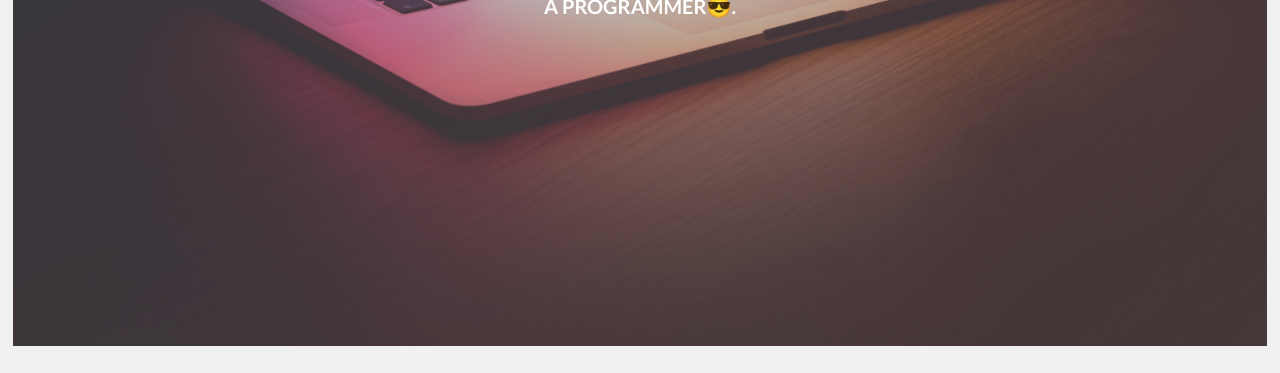
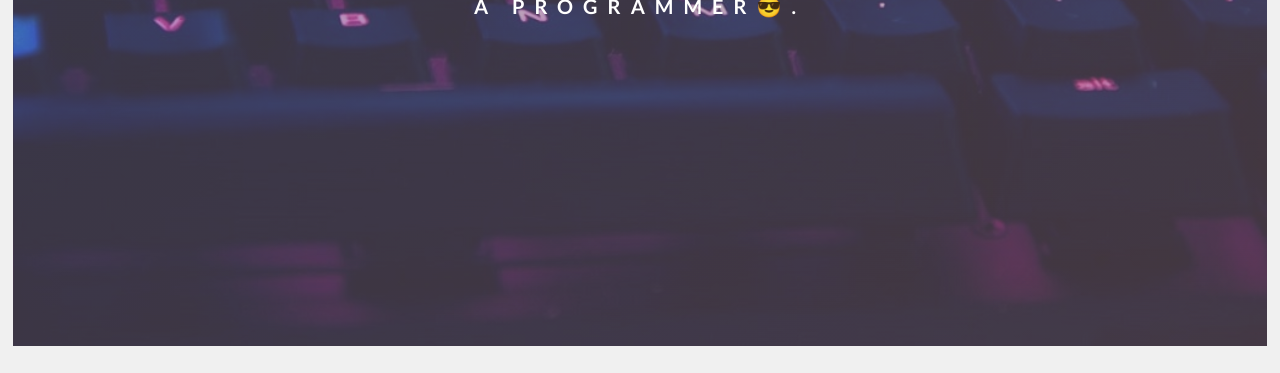
Before and after one commit to vishalkrsharma/cv-new, a plain HTML site: page index.html in a window 1280 px wide. Shown: the part 427-800 px from the top of the page. Drawn offline with Linux system fonts and the light colour scheme.

Commit message:
bg change

```diff
--- a/css/styles.css
+++ b/css/styles.css
@@ -15,7 +15,7 @@ body {
         to right bottom,
         rgba(105, 105, 124, 0.500),
         rgba(134, 109, 109, 0.500)),
-    url(../img/header-bg.jpg);
+    url(../img/header-bg.jpeg);
     background-size: cover;
     height: 95vh;
     background-position: center;
@@ -23,6 +23,7 @@ body {
     justify-content: center;
     align-items: center;
     text-align: center;
+    clip-path: polygon(5% 0, 100% 5%, );
 }
 
 .full-name {
@@ -47,6 +48,7 @@ body {
     display: block;
     font-size: 20px;
     text-transform: uppercase;
+    letter-spacing: 10px;
     animation-name: ani-rev;
     animation-timing-function: ease-out;
     backface-visibility: hidden;
```
Also changed, not shown: img/header-bg.jpeg (added), img/header-bg.jpg (deleted).
